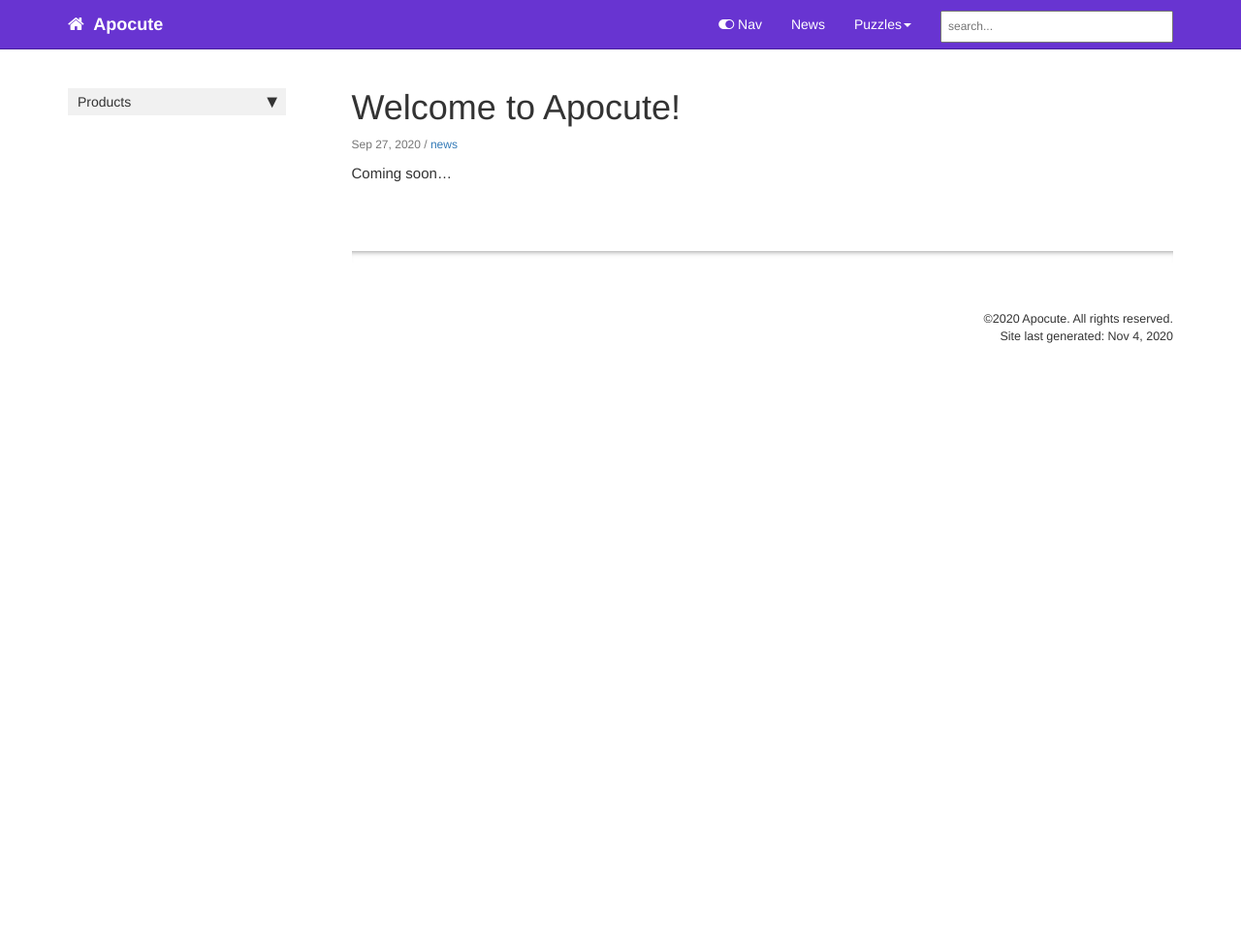
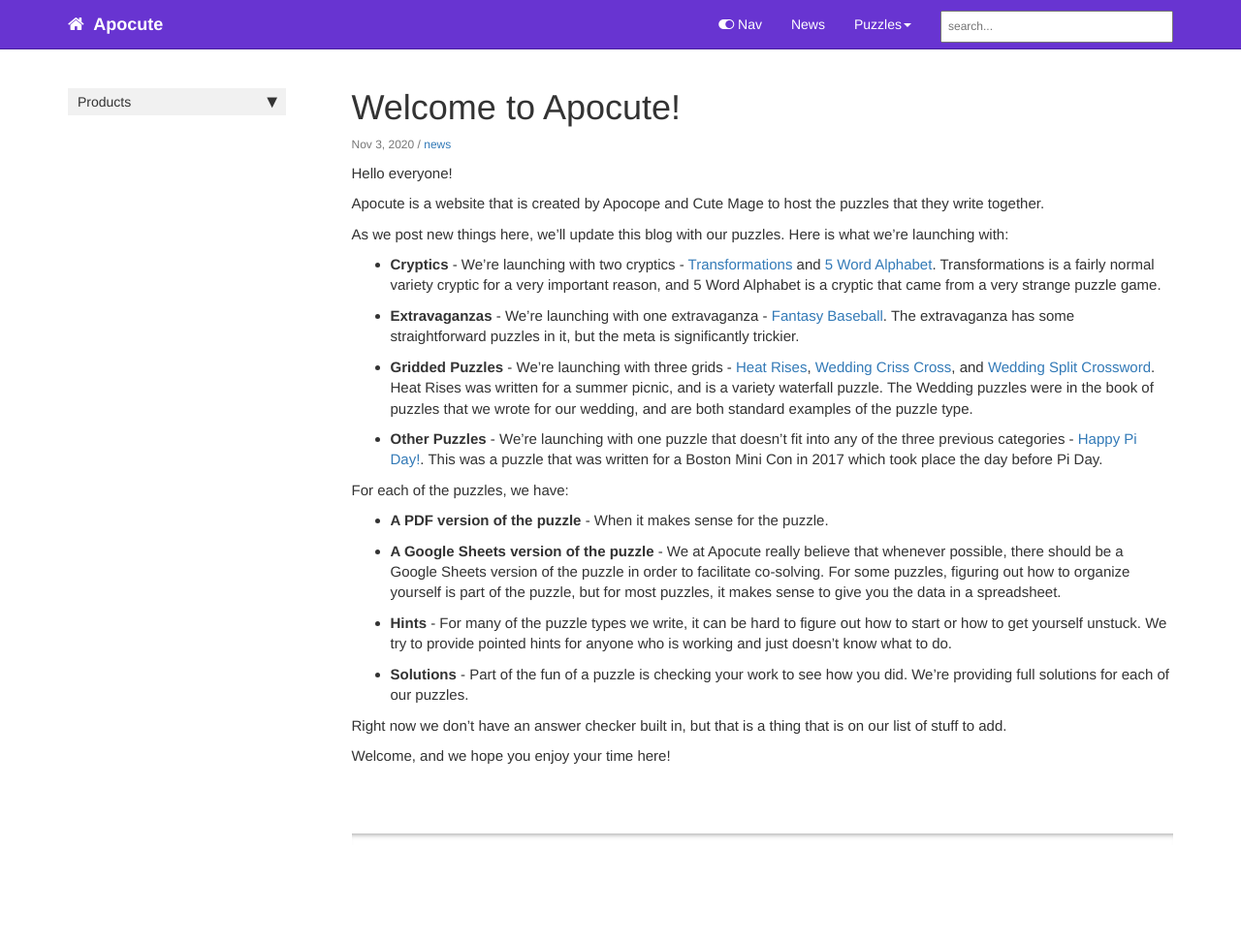
Before and after one commit to imperiosaur/apocute, a Jekyll site: the page built from _posts/2020-11-03-welcome.md, in a window 1280 px wide. Shown: the whole page at 97% size. Built offline with Jekyll 4.4.1, drawn with Linux system fonts in a browser that asks for light colours; comment, search, counter and statistics services are not loaded; before the commit the page ends 900 px from its top, so only the background shows below that.

Commit message:
Live
We're live! Let's do this!

```diff
--- a/_config.yml
+++ b/_config.yml
@@ -33,7 +33,7 @@ exclude:
   - vendor
 # these are the files and directories that jekyll will exclude from the build
 
-feedback_subject_line: Jekyll documentation theme
+feedback_subject_line: Apocute
 
 feedback_email:
 # used as a contact email for the Feedback link in the top navigation bar
@@ -107,7 +107,7 @@ sidebars:
 - main_sidebar
 - other_sidebar
 
-description: "Intended as a documentation theme based on Jekyll for technical writers documenting software and other technical products, this theme has all the elements you would need to handle multiple products with both multi-level sidebar navigation, tags, and other documentation features."
+description: "These are all puzzles written by Apocute."
 # the description is used in the feed.xml file
 
 # needed for sitemap.xml file only
--- a/_includes/footer.html
+++ b/_includes/footer.html
@@ -1,8 +1,8 @@
 <footer>
             <div class="row">
                 <div class="col-lg-12 footer">
-               &copy;{{ site.time | date: "%Y"  }} {{site.company_name}}. All rights reserved. <br />
-{% if page.last_updated %}<span>Page last updated:</span> {{page.last_updated}}<br/>{% endif %} Site last generated: {{ site.time | date: "%b %-d, %Y"  }} <br />
+               <!-- &copy;{{ site.time | date: "%Y"  }} {{site.company_name}}. All rights reserved. <br />
+{% if page.last_updated %}<span>Page last updated:</span> {{page.last_updated}}<br/>{% endif %} Site last generated: {{ site.time | date: "%b %-d, %Y"  }} <br /> -->
 <!-- <p><img src="{{ "images/company_logo.png" }}" alt="Company logo"/></p> -->
                 </div>
             </div>
--- a/_posts/2020-09-27-welcome.md
+++ /dev/null
@@ -1,11 +0,0 @@
----
-title:  "Welcome to Apocute!"
-categories: jekyll update
-permalink: welcome.html
-tags: [news]
----
-
-
-Coming soon...
-
-{% include links.html %}
--- /dev/null
+++ b/_posts/2020-11-03-welcome.md
@@ -0,0 +1,31 @@
+---
+title:  "Welcome to Apocute!"
+categories: jekyll update
+permalink: welcome.html
+tags: [news]
+---
+
+
+Hello everyone!
+
+Apocute is a website that is created by Apocope and Cute Mage to host the puzzles that they write together.
+
+As we post new things here, we'll update this blog with our puzzles. Here is what we're launching with:
+
+* **Cryptics** - We're launching with two cryptics - [Transformations](cryptictransformations.html) and [5 Word Alphabet](cryptic5wordalphabet.html). Transformations is a fairly normal variety cryptic for a very important reason, and 5 Word Alphabet is a cryptic that came from a very strange puzzle game.
+* **Extravaganzas** - We're launching with one extravaganza - [Fantasy Baseball](ganzafantasybaseball.html). The extravaganza has some straightforward puzzles in it, but the meta is significantly trickier.
+* **Gridded Puzzles** - We're launching with three grids - [Heat Rises](griddedheatrises.html), [Wedding Criss Cross](griddedcrisscross.html), and [Wedding Split Crossword](griddedsplitcrossword.html). Heat Rises was written for a summer picnic, and is a variety waterfall puzzle. The Wedding puzzles were in the book of puzzles that we wrote for our wedding, and are both standard examples of the puzzle type.
+* **Other Puzzles** - We're launching with one puzzle that doesn't fit into any of the three previous categories - [Happy Pi Day!](otherhappypiday.html). This was a puzzle that was written for a Boston Mini Con in 2017 which took place the day before Pi Day.
+
+For each of the puzzles, we have:
+
+* **A PDF version of the puzzle** - When it makes sense for the puzzle.
+* **A Google Sheets version of the puzzle** - We at Apocute really believe that whenever possible, there should be a Google Sheets version of the puzzle in order to facilitate co-solving. For some puzzles, figuring out how to organize yourself is part of the puzzle, but for most puzzles, it makes sense to give you the data in a spreadsheet.
+* **Hints** - For many of the puzzle types we write, it can be hard to figure out how to start or how to get yourself unstuck. We try to provide pointed hints for anyone who is working and just doesn't know what to do.
+* **Solutions** - Part of the fun of a puzzle is checking your work to see how you did. We're providing full solutions for each of our puzzles.
+
+Right now we don't have an answer checker built in, but that is a thing that is on our list of stuff to add.
+
+Welcome, and we hope you enjoy your time here!
+
+{% include links.html %}
--- a/pages/news/news.html
+++ b/pages/news/news.html
@@ -1,6 +1,6 @@
 ---
 title: News
-sidebar: home_sidebar
+sidebar: main_sidebar
 keywords: news, blog, updates, release notes, announcements
 permalink: news.html
 toc: false
--- a/pages/news/news_archive.html
+++ b/pages/news/news_archive.html
@@ -1,6 +1,6 @@
 ---
 title: News
-sidebar: mydoc_sidebar
+sidebar: main_sidebar
 keywords: news, blog, updates, release notes, announcements
 permalink: news_archive.html
 toc: false
```
Also changed, not shown: pages/ganzas/ganzafantasybaseball.md (+1 -1 lines).
